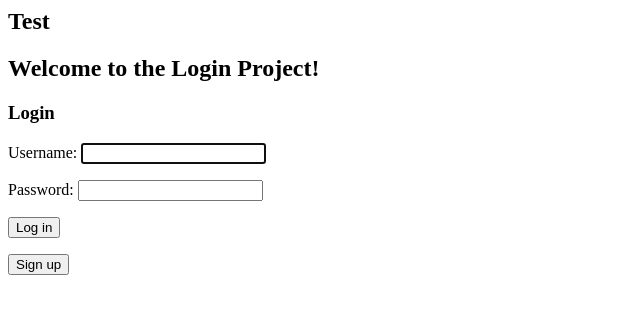
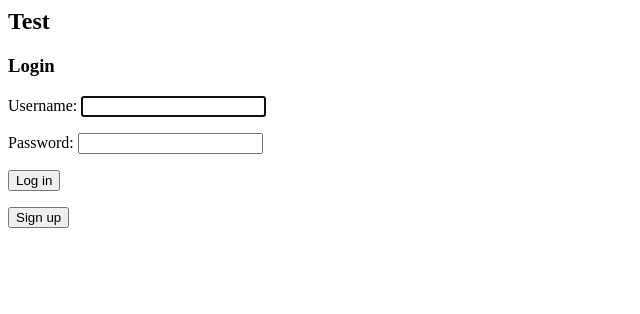
Before and after one commit to Jovellmiranda/AppDev, a Django app: page /accounts/login/ in a window 1280 px wide. Shown: the top 314 px of the page, without its empty margins (0-640 px from the left). Run offline with Django 5.2, Linux system fonts and the light colour scheme.

Commit message:
Update login.html

```diff
--- a/templates/registration/login.html
+++ b/templates/registration/login.html
@@ -1,7 +1,6 @@
 {% extends 'base.html' %}
 {% block title %} Home {% endblock %}
 {% block content %}
-    <h2>Welcome to the Login Project!</h2>
 
     <h3>Login</h3>
     <form method="post" action="{% url 'login' %}">
```
